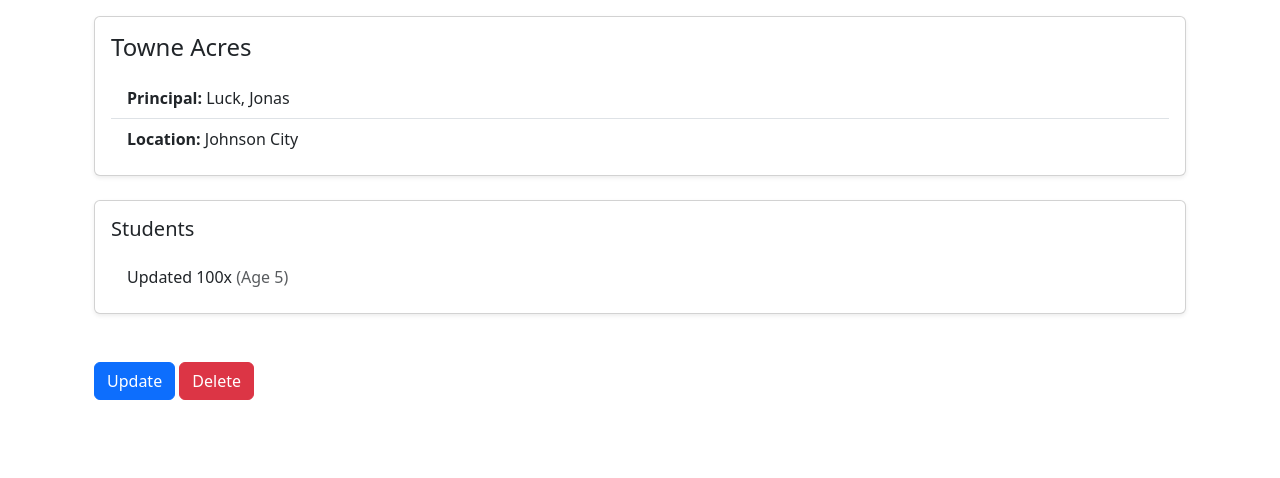
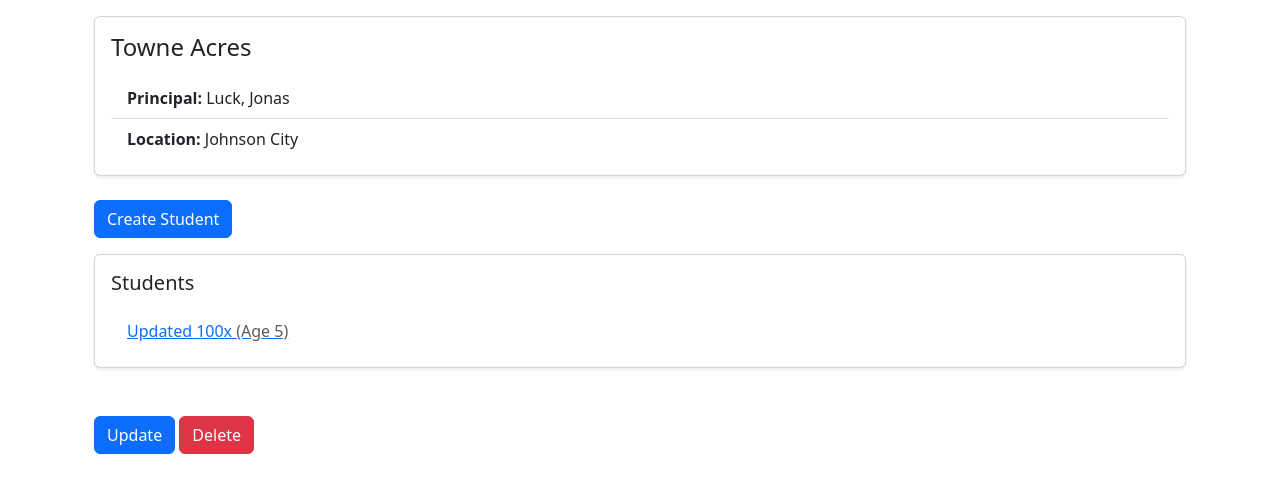
Before and after one commit to abaines1/django-schools-app-project, a Django app: page /basic_app/1/ in a window 1280 px wide. Shown: the part 265-743 px from the top of the page. Run offline with Django 5.2, Linux system fonts and the light colour scheme; data comes from the database, SQL or seed files in the repository; both versions use the stored data as it was after the commit.

Commit message:
update and add student added

```diff
--- a/adv_project/basic_app/templates/basic_app/school_detail.html
+++ b/adv_project/basic_app/templates/basic_app/school_detail.html
@@ -18,19 +18,21 @@
             </ul>
         </div>
     </div>
-
+    <a href="{% url 'basic_app:create_student' %}" class="btn btn-primary mb-3"> Create Student </a>
     <!-- Students Section -->
     <div class="card shadow-sm">
         <div class="card-body">
             <h3 class="card-title h5 mb-3">Students</h3>
             {% if school.students.all %}
                 <ul class="list-group list-group-flush">
-                    {% for student in school.students.all %}
-                        <li class="list-group-item">
-                            <i class="bi bi-person-fill"></i>
+                {% for student in school.students.all %}
+                    <li class="list-group-item">
+                        <i class="bi bi-person-fill"></i>
+                        <a href="{% url 'basic_app:student_detail' pk=student.id %}">
                             {{ student.name }} <span class="text-muted">(Age {{ student.age }})</span>
-                        </li>
-                    {% endfor %}
+                        </a>
+                    </li>
+                {% endfor %}
                 </ul>
             {% else %}
                 <p class="text-muted">No students enrolled yet.</p>
--- a/adv_project/basic_app/urls.py
+++ b/adv_project/basic_app/urls.py
@@ -4,10 +4,15 @@ from basic_app import views
 app_name = 'basic_app'
 
 urlpatterns = [
+    # School URLs
     path('SchoolListView/', views.SchoolListView.as_view(), name='list'),
     path('<int:pk>/', views.SchoolDetailView.as_view(), name='school_detail'),
     path('create/', views.SchoolCreateView.as_view(), name='create'),
     path('<int:pk>/update/', views.SchoolUpdateView.as_view(), name='update'),
-    path('<int:pk>/delete/', views.SchoolDeleteView.as_view(), name='delete')
+    path('<int:pk>/delete/', views.SchoolDeleteView.as_view(), name='delete'),
 
+    # Student URLs
+    path('create_student/', views.StudentCreateView.as_view(), name='create_student'),
+    path('student/<int:pk>/', views.StudentDetailView.as_view(), name='student_detail'),
+    path('student/<int:pk>/update/', views.StudentUpdateView.as_view(), name='update_student'),
 ]
--- a/adv_project/basic_app/views.py
+++ b/adv_project/basic_app/views.py
@@ -58,3 +58,22 @@ class SchoolDeleteView(DeleteView):
 
     def get_success_url(self):
         return reverse_lazy('basic_app:list')  # redirect to list page
+
+class StudentDetailView(DetailView):
+    model = models.Student
+    template_name = 'basic_app/student_detail.html'
+
+class StudentCreateView(CreateView):
+    fields = ('name', 'age', 'school')
+    model = models.Student
+
+    def get_success_url(self):
+        return reverse_lazy('basic_app:school_detail', kwargs={'pk': self.object.school.pk})
+
+
+class StudentUpdateView(UpdateView):
+    fields = ('name', 'age', 'school')
+    model = models.Student
+
+    def get_success_url(self):
+        return reverse_lazy('basic_app:student_detail', kwargs={'pk': self.object.pk})
```
Also changed, not shown: adv_project/basic_app/templates/basic_app/student_detail.html (added, +16 -0 lines), adv_project/basic_app/templates/basic_app/student_form.html (added, +16 -0 lines), adv_project/db.sqlite3.
